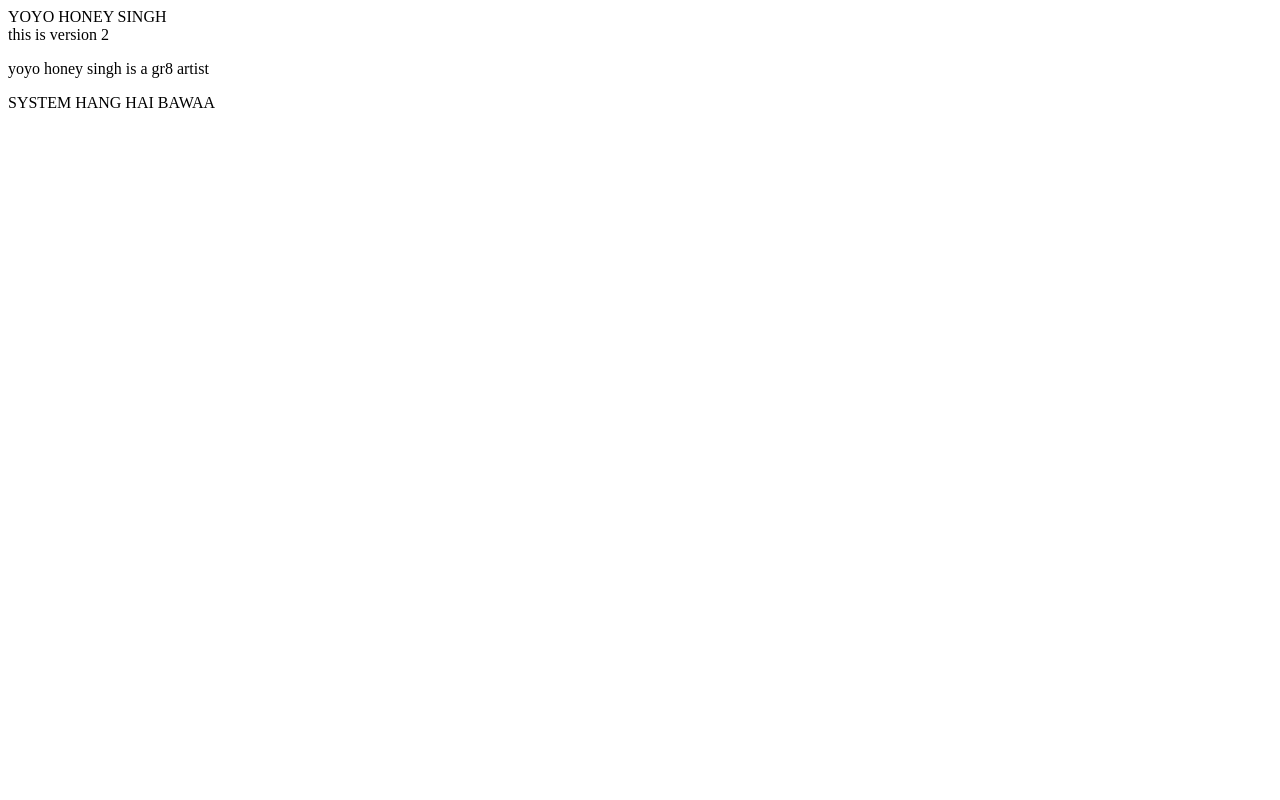
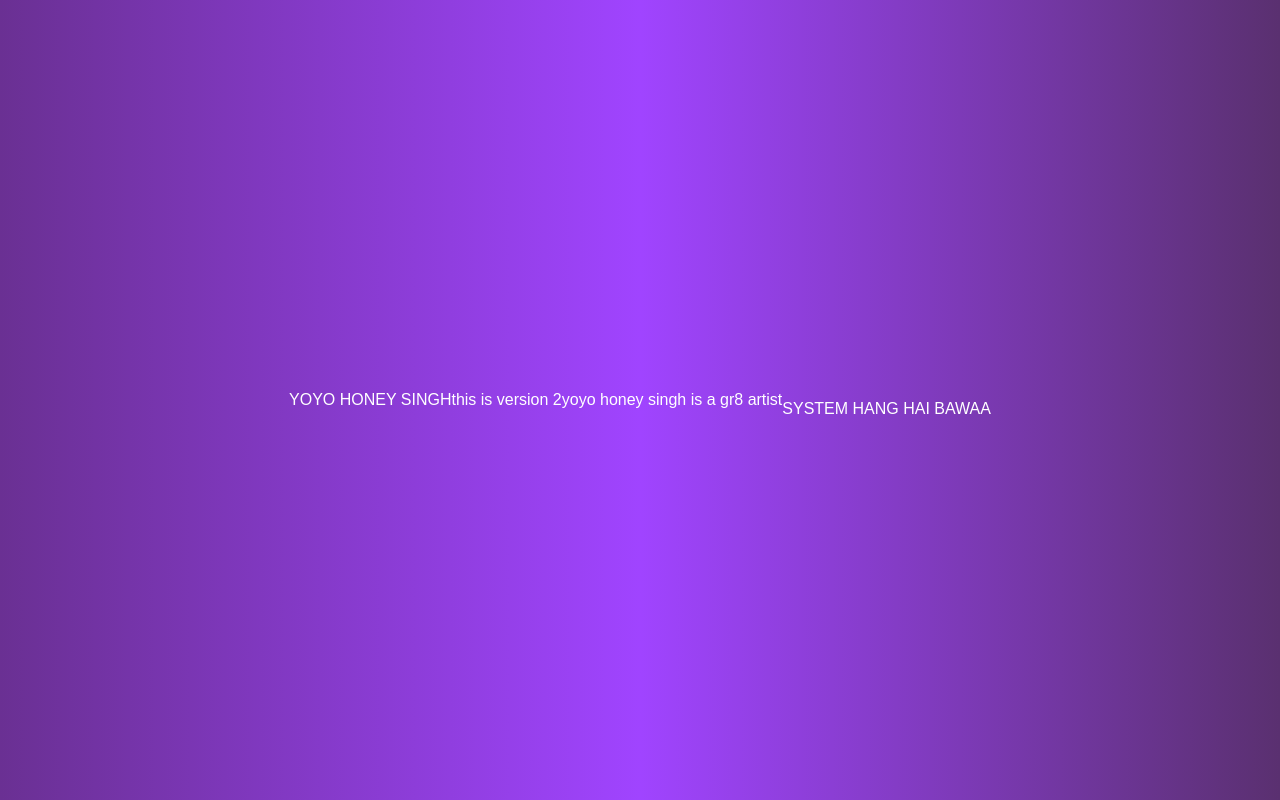
Before and after one commit to prxnshu/YOYO, a plain HTML site: page index.html in a window 1280 px wide. Drawn offline with Linux system fonts and the light colour scheme.

Commit message:
Final version

```diff
--- a/index.html
+++ b/index.html
@@ -4,11 +4,12 @@
     <meta charset="UTF-8">
     <meta name="viewport" content="width=device-width, initial-scale=1.0">
     <title>Document</title>
+    <link rel="stylesheet" href="style.css">
 </head>
 <body>
     YOYO HONEY SINGH
-    <header> this is version 2 </header>
-    <p> yoyo honey singh is a gr8 artist</p>
+    <header> this is version 2 </header><br>
+    <p> yoyo honey singh is a gr8 artist</p><br>
     SYSTEM HANG HAI BAWAA
 </body>
 
--- /dev/null
+++ b/style.css
@@ -0,0 +1,11 @@
+body{
+    background: linear-gradient(to right, #6a3093, #a044ff, #5a3070);
+    font-family: Arial, Helvetica, sans-serif;
+    color: white;
+    margin: 0;
+    padding: 0;
+    display: flex;
+    justify-content: center;
+    align-items: center;
+    height: 100vh;
+}
```
